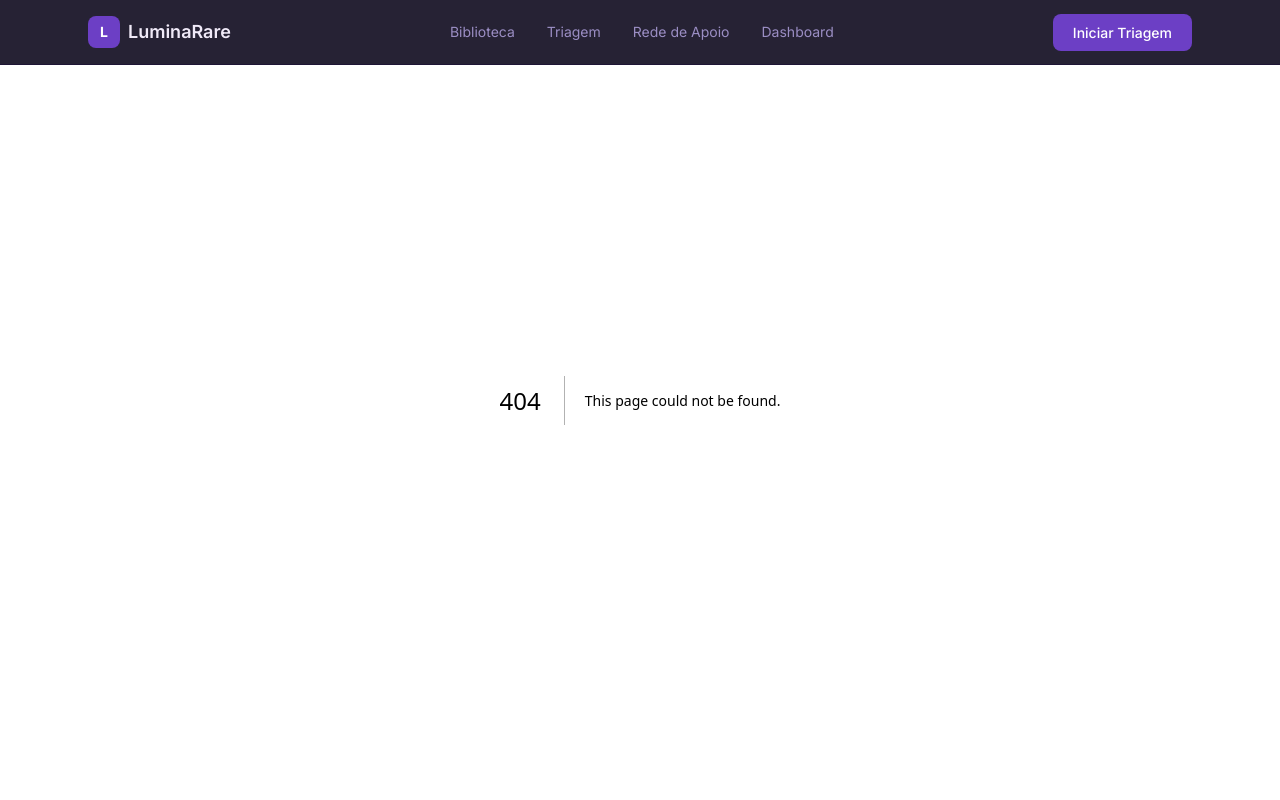
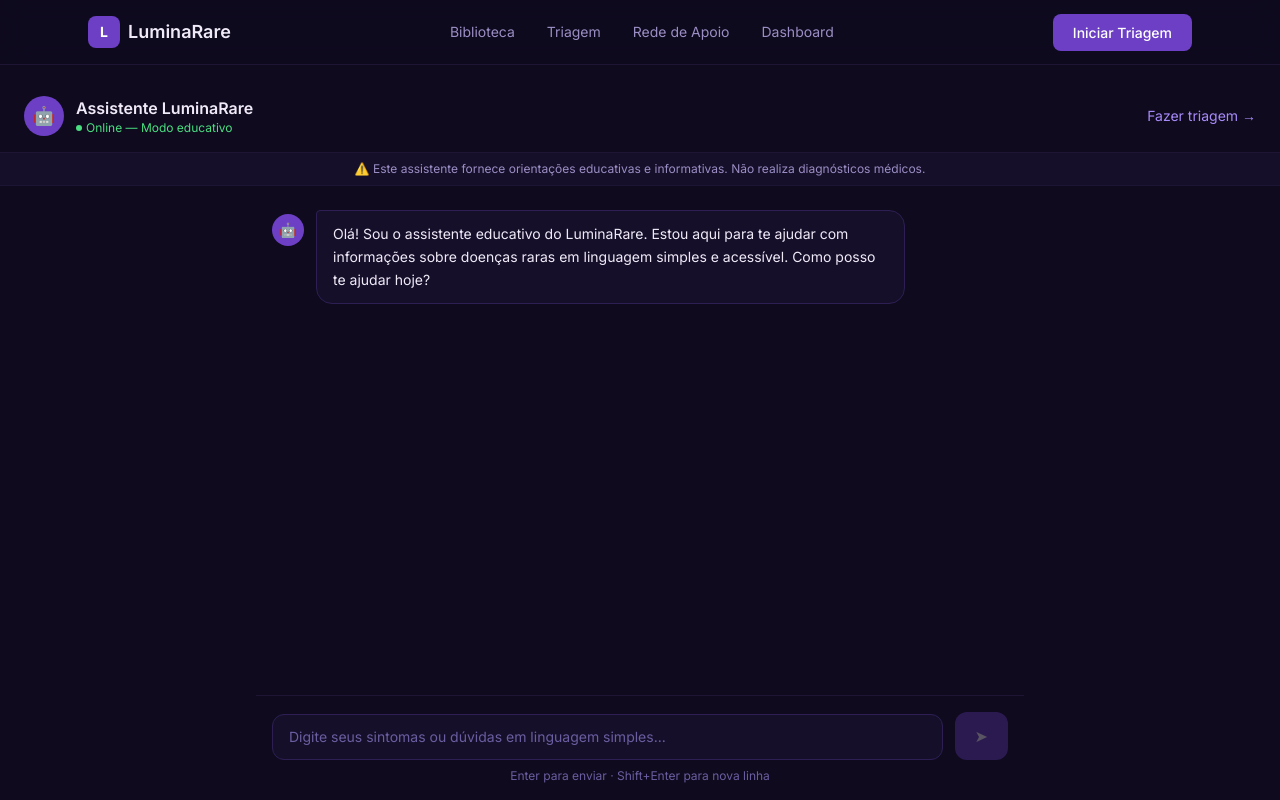
Before and after one commit to Gisele-Santana98/luminarare, a Next.js app in the folder frontend/: page /assistente in a window 1280 px wide. Before the commit this address had no page. Built offline with nearby package versions, Linux system fonts and the light colour scheme.

Commit message:
feat: adiciona assistente de IA com integração Gemini

```diff
--- a/frontend/package.json
+++ b/frontend/package.json
@@ -9,6 +9,7 @@
     "lint": "eslint"
   },
   "dependencies": {
+    "@google/generative-ai": "^0.24.1",
     "next": "16.2.6",
     "react": "19.2.4",
     "react-dom": "19.2.4"
--- /dev/null
+++ b/frontend/src/app/api/chat/route.js
@@ -0,0 +1,51 @@
+import { GoogleGenerativeAI } from '@google/generative-ai'
+
+const genAI = new GoogleGenerativeAI(process.env.GEMINI_API_KEY)
+
+const SYSTEM_PROMPT = `Você é o Assistente Educativo do LuminaRare, uma plataforma de conscientização sobre doenças raras.
+
+Suas regras são:
+- Responda SEMPRE em português brasileiro
+- Use linguagem simples, acolhedora e acessível
+- NUNCA faça diagnósticos médicos
+- SEMPRE recomende consultar um médico especialista
+- Forneça apenas informações educativas sobre doenças raras
+- Seja empático — muitos usuários estão ansiosos e sobrecarregados
+- Quando não souber algo, diga honestamente
+- Mantenha respostas objetivas, máximo 3 parágrafos
+
+Ao final de cada resposta, sempre inclua: "⚕️ Lembre-se: esta informação é educativa e não substitui a avaliação de um médico especialista."`
+
+export async function POST(request) {
+  try {
+    const { mensagem, historico } = await request.json()
+
+    if (!mensagem) {
+      return Response.json({ erro: 'Mensagem não fornecida' }, { status: 400 })
+    }
+
+    const model = genAI.getGenerativeModel({ model: 'gemini-1.5-flash' })
+
+    // Monta o histórico da conversa
+    const chat = model.startChat({
+      history: historico || [],
+      generationConfig: {
+        maxOutputTokens: 500,
+        temperature: 0.7,
+      },
+      systemInstruction: SYSTEM_PROMPT,
+    })
+
+    const result = await chat.sendMessage(mensagem)
+    const resposta = result.response.text()
+
+    return Response.json({ resposta })
+
+  } catch (erro) {
+    console.error('Erro na API do Gemini:', erro)
+    return Response.json(
+      { erro: 'Erro ao processar sua mensagem. Tente novamente.' },
+      { status: 500 }
+    )
+  }
+}
--- /dev/null
+++ b/frontend/src/app/assistente/page.js
@@ -0,0 +1,175 @@
+'use client'
+
+import { useState, useRef, useEffect } from 'react'
+import Link from 'next/link'
+
+export default function Assistente() {
+  const [mensagens, setMensagens] = useState([
+    {
+      role: 'assistant',
+      content: 'Olá! Sou o assistente educativo do LuminaRare. Estou aqui para te ajudar com informações sobre doenças raras em linguagem simples e acessível. Como posso te ajudar hoje?'
+    }
+  ])
+  const [input, setInput] = useState('')
+  const [carregando, setCarregando] = useState(false)
+  const fimDaConversa = useRef(null)
+
+  // Rola para o final sempre que chega mensagem nova
+  useEffect(() => {
+    fimDaConversa.current?.scrollIntoView({ behavior: 'smooth' })
+  }, [mensagens])
+
+  async function enviarMensagem() {
+    if (!input.trim() || carregando) return
+
+    const novaMensagem = { role: 'user', content: input }
+    const inputAtual = input
+
+    setMensagens(prev => [...prev, novaMensagem])
+    setInput('')
+    setCarregando(true)
+
+    try {
+      // Monta histórico no formato do Gemini
+      const historico = mensagens.map(m => ({
+        role: m.role === 'assistant' ? 'model' : 'user',
+        parts: [{ text: m.content }]
+      }))
+
+      const response = await fetch('/api/chat', {
+        method: 'POST',
+        headers: { 'Content-Type': 'application/json' },
+        body: JSON.stringify({ mensagem: inputAtual, historico })
+      })
+
+      const data = await response.json()
+
+      if (data.erro) throw new Error(data.erro)
+
+      setMensagens(prev => [...prev, {
+        role: 'assistant',
+        content: data.resposta
+      }])
+
+    } catch (erro) {
+      setMensagens(prev => [...prev, {
+        role: 'assistant',
+        content: 'Desculpe, ocorreu um erro. Por favor, tente novamente.'
+      }])
+    } finally {
+      setCarregando(false)
+    }
+  }
+
+  function handleKeyDown(e) {
+    if (e.key === 'Enter' && !e.shiftKey) {
+      e.preventDefault()
+      enviarMensagem()
+    }
+  }
+
+  return (
+    <main className="bg-[#0F0A1E] min-h-screen pt-20 flex flex-col">
+
+      {/* Cabeçalho */}
+      <div className="border-b border-[#1E1535] px-6 py-4 flex items-center justify-between">
+        <div className="flex items-center gap-3">
+          <div className="w-10 h-10 bg-[#6C3FC5] rounded-full flex items-center justify-center text-lg">
+            🤖
+          </div>
+          <div>
+            <div className="text-[#F0EAF8] font-semibold">Assistente LuminaRare</div>
+            <div className="text-[#4ADE80] text-xs flex items-center gap-1">
+              <span className="w-1.5 h-1.5 bg-[#4ADE80] rounded-full inline-block"></span>
+              Online — Modo educativo
+            </div>
+          </div>
+        </div>
+        <Link
+          href="/triagem"
+          className="text-[#A78BFA] text-sm hover:text-[#F0EAF8] transition-colors"
+        >
+          Fazer triagem →
+        </Link>
+      </div>
+
+      {/* Aviso ético */}
+      <div className="bg-[#160F2A] border-b border-[#1E1535] px-6 py-2">
+        <p className="text-[#9B8EC4] text-xs text-center">
+          ⚠️ Este assistente fornece orientações educativas e informativas. Não realiza diagnósticos médicos.
+        </p>
+      </div>
+
+      {/* Área de mensagens */}
+      <div className="flex-1 overflow-y-auto px-4 py-6 max-w-3xl w-full mx-auto">
+        <div className="space-y-4">
+          {mensagens.map((msg, index) => (
+            <div
+              key={index}
+              className={`flex ${msg.role === 'user' ? 'justify-end' : 'justify-start'}`}
+            >
+              {msg.role === 'assistant' && (
+                <div className="w-8 h-8 bg-[#6C3FC5] rounded-full flex items-center justify-center text-sm mr-3 flex-shrink-0 mt-1">
+                  🤖
+                </div>
+              )}
+              <div
+                className={`max-w-[80%] px-4 py-3 rounded-2xl text-sm leading-relaxed ${
+                  msg.role === 'user'
+                    ? 'bg-[#6C3FC5] text-white rounded-tr-sm'
+                    : 'bg-[#160F2A] text-[#F0EAF8] border border-[#2D1F54] rounded-tl-sm'
+                }`}
+              >
+                {msg.content}
+              </div>
+            </div>
+          ))}
+
+          {/* Indicador de digitando */}
+          {carregando && (
+            <div className="flex justify-start">
+              <div className="w-8 h-8 bg-[#6C3FC5] rounded-full flex items-center justify-center text-sm mr-3 flex-shrink-0">
+                🤖
+              </div>
+              <div className="bg-[#160F2A] border border-[#2D1F54] px-4 py-3 rounded-2xl rounded-tl-sm">
+                <div className="flex gap-1 items-center h-4">
+                  <span className="w-2 h-2 bg-[#6C3FC5] rounded-full animate-bounce" style={{ animationDelay: '0ms' }}></span>
+                  <span className="w-2 h-2 bg-[#6C3FC5] rounded-full animate-bounce" style={{ animationDelay: '150ms' }}></span>
+                  <span className="w-2 h-2 bg-[#6C3FC5] rounded-full animate-bounce" style={{ animationDelay: '300ms' }}></span>
+                </div>
+              </div>
+            </div>
+          )}
+          <div ref={fimDaConversa} />
+        </div>
+      </div>
+
+      {/* Input de mensagem */}
+      <div className="border-t border-[#1E1535] px-4 py-4 max-w-3xl w-full mx-auto">
+        <div className="flex gap-3 items-end">
+          <textarea
+            value={input}
+            onChange={e => setInput(e.target.value)}
+            onKeyDown={handleKeyDown}
+            placeholder="Digite seus sintomas ou dúvidas em linguagem simples..."
+            rows={1}
+            aria-label="Campo de mensagem para o assistente"
+            className="flex-1 bg-[#160F2A] border border-[#2D1F54] rounded-xl px-4 py-3 text-[#F0EAF8] text-sm placeholder-[#6B5EA0] focus:outline-none focus:border-[#6C3FC5] resize-none"
+          />
+          <button
+            onClick={enviarMensagem}
+            disabled={!input.trim() || carregando}
+            aria-label="Enviar mensagem"
+            className="bg-[#6C3FC5] text-white px-5 py-3 rounded-xl hover:bg-[#5A32A3] transition-colors disabled:opacity-30 disabled:cursor-not-allowed flex-shrink-0"
+          >
+            ➤
+          </button>
+        </div>
+        <p className="text-[#6B5EA0] text-xs text-center mt-2">
+          Enter para enviar · Shift+Enter para nova linha
+        </p>
+      </div>
+
+    </main>
+  )
+}
```
Also changed, not shown: 1 other file (tests, documents, lock files or other folders).
